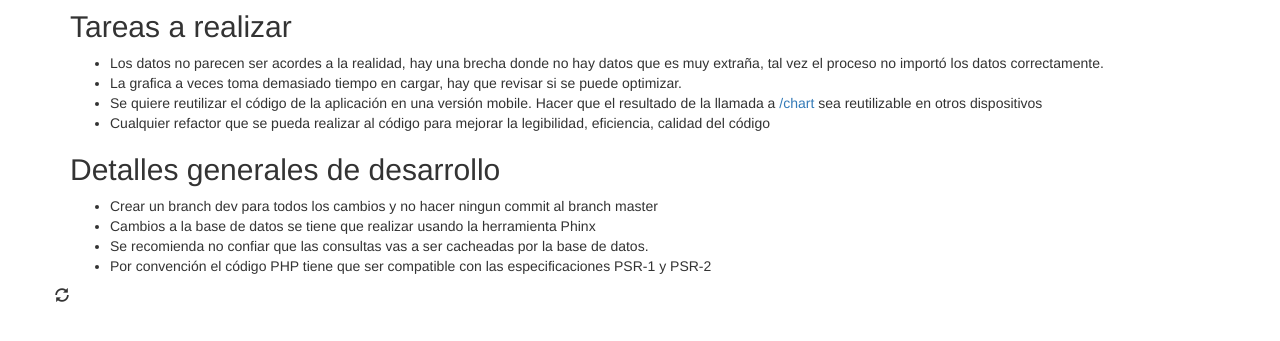
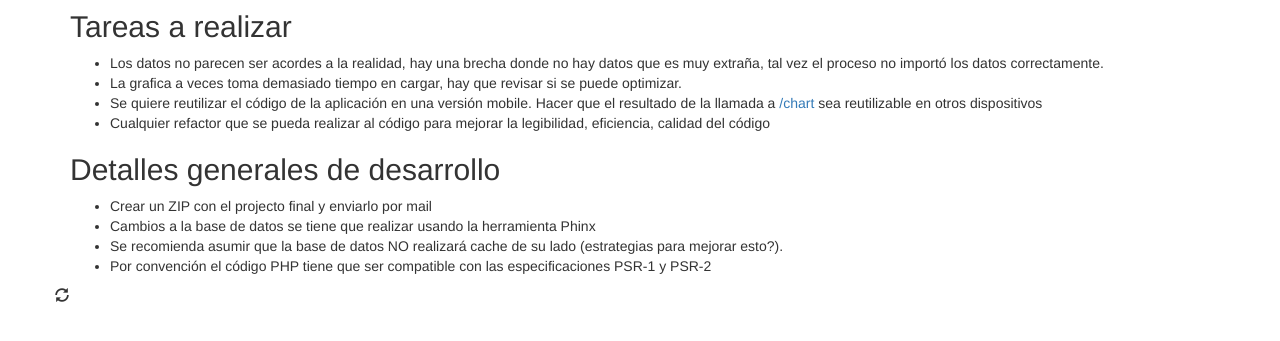
Before and after one commit to asgallettoh/bunker_test, a PHP site: template templates/index.twig in a window 1280 px wide. Shown: the part 140-481 px from the top of the page. Run offline with PHP 8.4, Linux system fonts and the light colour scheme; the template is opened without the code that fills it, so the values that code supplies are empty; some libraries are stand-ins or nearby versions.

Commit message:
Update index.twig

```diff
--- a/templates/index.twig
+++ b/templates/index.twig
@@ -19,9 +19,9 @@
 
     <h2>Detalles generales de desarrollo</h2>
     <ul>
-        <li>Crear un branch dev para todos los cambios y no hacer ningun commit al branch master</li>
+        <li>Crear un ZIP con el projecto final y enviarlo por mail</li>
         <li>Cambios a la base de datos se tiene que realizar usando la herramienta Phinx</li>
-        <li>Se recomienda no confiar que las consultas vas a ser cacheadas por la base de datos.</li>
+        <li>Se recomienda asumir que la base de datos NO realizará cache de su lado (estrategias para mejorar esto?).</li>
         <li>Por convención el código PHP tiene que ser compatible con las especificaciones PSR-1 y PSR-2</li>
     </ul>
 
```
